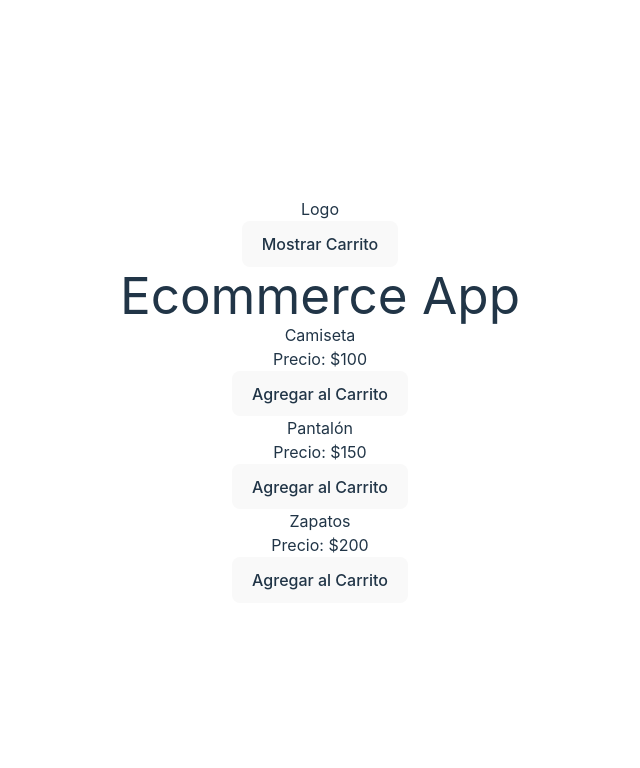
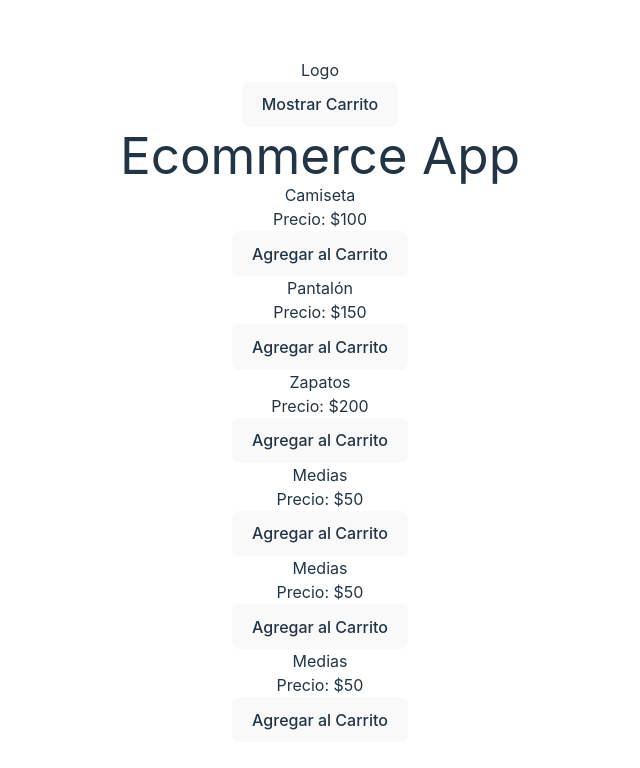
Before and after one commit to informaticadiaz/ecommerce-chat-gpt, a React (Vite) app: page / in a window 1280 px wide. Shown: the top 768 px of the page, without its empty margins (320-960 px from the left). Built offline with nearby package versions, Linux system fonts and the light colour scheme.

Commit message:
add product

```diff
--- a/src/productos/Productos.js
+++ b/src/productos/Productos.js
@@ -1,9 +1,12 @@
 // productos.js
 
 const productos = [
-    { id: 1, nombre: 'Camiseta', precio: 100, cantidad: 1 },
-    { id: 2, nombre: 'Pantalón', precio: 150, cantidad: 1 },
-    { id: 3, nombre: 'Zapatos', precio: 200, cantidad: 1 },
+  { id: 1, nombre: 'Camiseta', precio: 100, cantidad: 1 },
+  { id: 2, nombre: 'Pantalón', precio: 150, cantidad: 1 },
+  { id: 3, nombre: 'Zapatos', precio: 200, cantidad: 1 },
+  { id: 4, nombre: 'Medias', precio: 50, cantidad: 1 },
+  { id: 5, nombre: 'Medias', precio: 50, cantidad: 1 },
+  { id: 6, nombre: 'Medias',precio: 50, cantidad: 1 },
     // Agrega más productos según sea necesario
   ];
 
```
